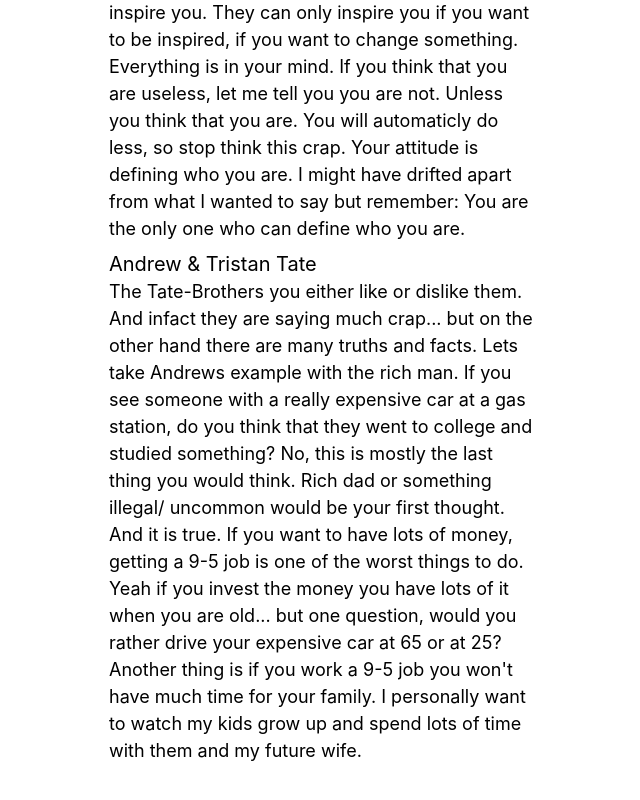
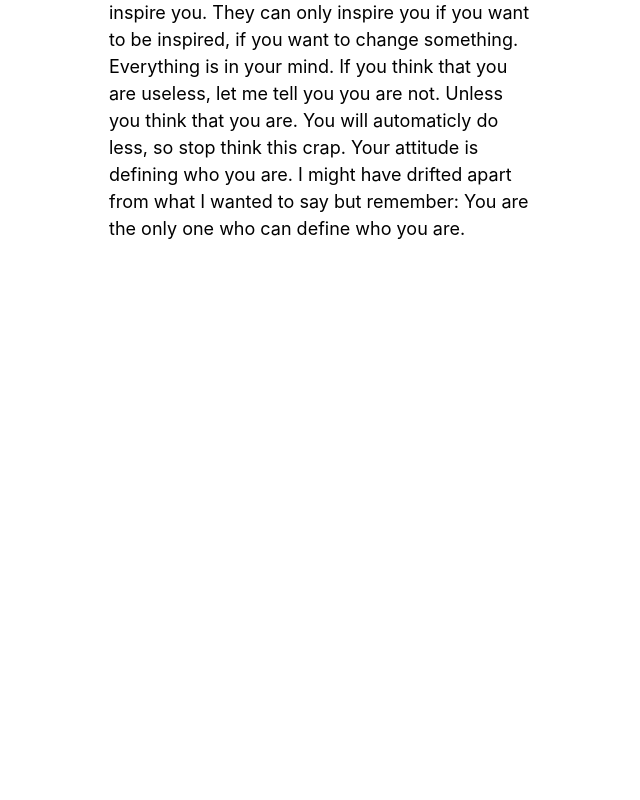
Before and after one commit to pat0245/pat0245.github.io, a Next.js app: page /inspiration in a window 1280 px wide. Shown: the part 2056-2856 px from the top of the page, without its empty margins (318-958 px from the left). After the commit the page ends 2394 px from the top, so only its background shows below. Built offline with nearby package versions, Linux system fonts and the light colour scheme.

Commit message:
Update inspiration.jsx

```diff
--- a/pages/inspiration.jsx
+++ b/pages/inspiration.jsx
@@ -87,22 +87,6 @@
           is defining who you are. I might have drifted apart from what I wanted
           to say but remember: You are the only one who can define who you are.
         </p>
-        <h2 className="text-xl mt-2">Andrew & Tristan Tate</h2>
-        <p>
-          The Tate-Brothers you either like or dislike them. And infact they are
-          saying much crap... but on the other hand there are many truths and
-          facts. Lets take Andrews example with the rich man. If you see someone
-          with a really expensive car at a gas station, do you think that they
-          went to college and studied something? No, this is mostly the last
-          thing you would think. Rich dad or something illegal/ uncommon would
-          be your first thought. And it is true. If you want to have lots of
-          money, getting a 9-5 job is one of the worst things to do. Yeah if you
-          invest the money you have lots of it when you are old... but one
-          question, would you rather drive your expensive car at 65 or at 25?
-          Another thing is if you work a 9-5 job you won&apos;t have much time
-          for your family. I personally want to watch my kids grow up and spend
-          lots of time with them and my future wife.
-        </p>
       </Container>
     </>
   );
```
